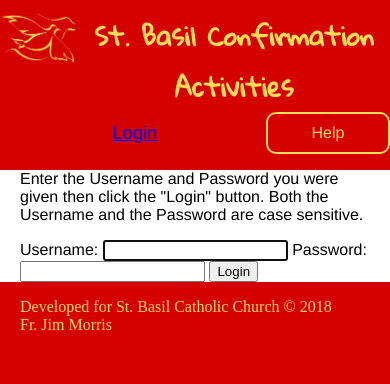
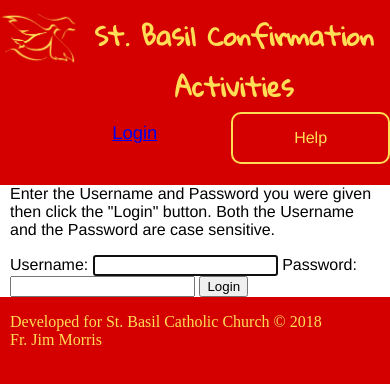
Before and after one commit to JMorris1575/confirmation2018, a Django app: page /user/login/?next=/activity/noah/1/ in a window 390 px wide. Shown: the top 384 px of the page. Run offline with Django 3.2, Linux system fonts and the light colour scheme; parts of the project's set-up code (start-up, migrations or seed data) failed here and were passed over.

Commit message:
Initial responsive design of welcome and menu for tablets and phones

```diff
--- a/confirmation/static/site/css/screen.css
+++ b/confirmation/static/site/css/screen.css
@@ -55,6 +55,11 @@ main, .critiques {
   box-sizing: border-box;
 }
 
+@media screen and (max-width: 480px) {
+  .container {
+    padding: 0 10px;
+  }
+}
 header .container {
   padding: 0;
 }
@@ -88,7 +93,7 @@ header .container {
 .menu li {
   list-style: none;
   float: right;
-  margin-left: 5px;
+  width: 25%;
 }
 
 .menu a {
@@ -99,9 +104,9 @@ header .container {
   text-align: center;
   padding-top: 10px;
   padding-bottom: 10px;
-  width: 120px;
   border: 2px solid #ffdd55;
   border-radius: 10px;
+  margin-left: 5px;
 }
 
 .menu a:hover {
@@ -109,6 +114,21 @@ header .container {
   color: #d40000;
 }
 
+@media screen and (max-width: 912px) {
+  .menu li {
+    width: 50%;
+  }
+
+  .menu a {
+    padding: 15px 0;
+    margin-bottom: 5px;
+  }
+}
+@media screen and (max-width: 480px) {
+  .menu li {
+    width: 75%;
+  }
+}
 /* End Header Navigation Bar */
 /* ------------------------------------
    clearfix
--- a/confirmation/static/site/css/screen.scss
+++ b/confirmation/static/site/css/screen.scss
@@ -73,6 +73,13 @@ main, .critiques {
     box-sizing: border-box;
 }
 
+@media screen and (max-width:480px) {
+
+    .container {
+        padding: 0 10px;
+    }
+}
+
 header .container {
     padding: 0;
 }
@@ -107,7 +114,7 @@ header .container {
 .menu li {
     list-style: none;
     float: right;
-    margin-left: 5px;
+    width: 25%;
 }
 
 .menu a {
@@ -117,14 +124,33 @@ header .container {
     text-align: center;
     padding-top: 10px;
     padding-bottom: 10px;
-    width: 120px;
     border: 2px solid  $conf-yellow;
     border-radius: 10px;
+    margin-left: 5px;
 }
 
 .menu a:hover {
     background-color: $conf-yellow;
     color: $conf-red;
+}
+
+@media screen and (max-width: 912px) {
+
+    .menu li {
+        width: 50%;
+    }
+
+    .menu a {
+        padding: 15px 0;
+        margin-bottom: 5px;
+    }
+}
+
+@media screen and (max-width: 480px) {
+
+    .menu li {
+        width: 75%;
+    }
 }
 
 /* End Header Navigation Bar */
```
